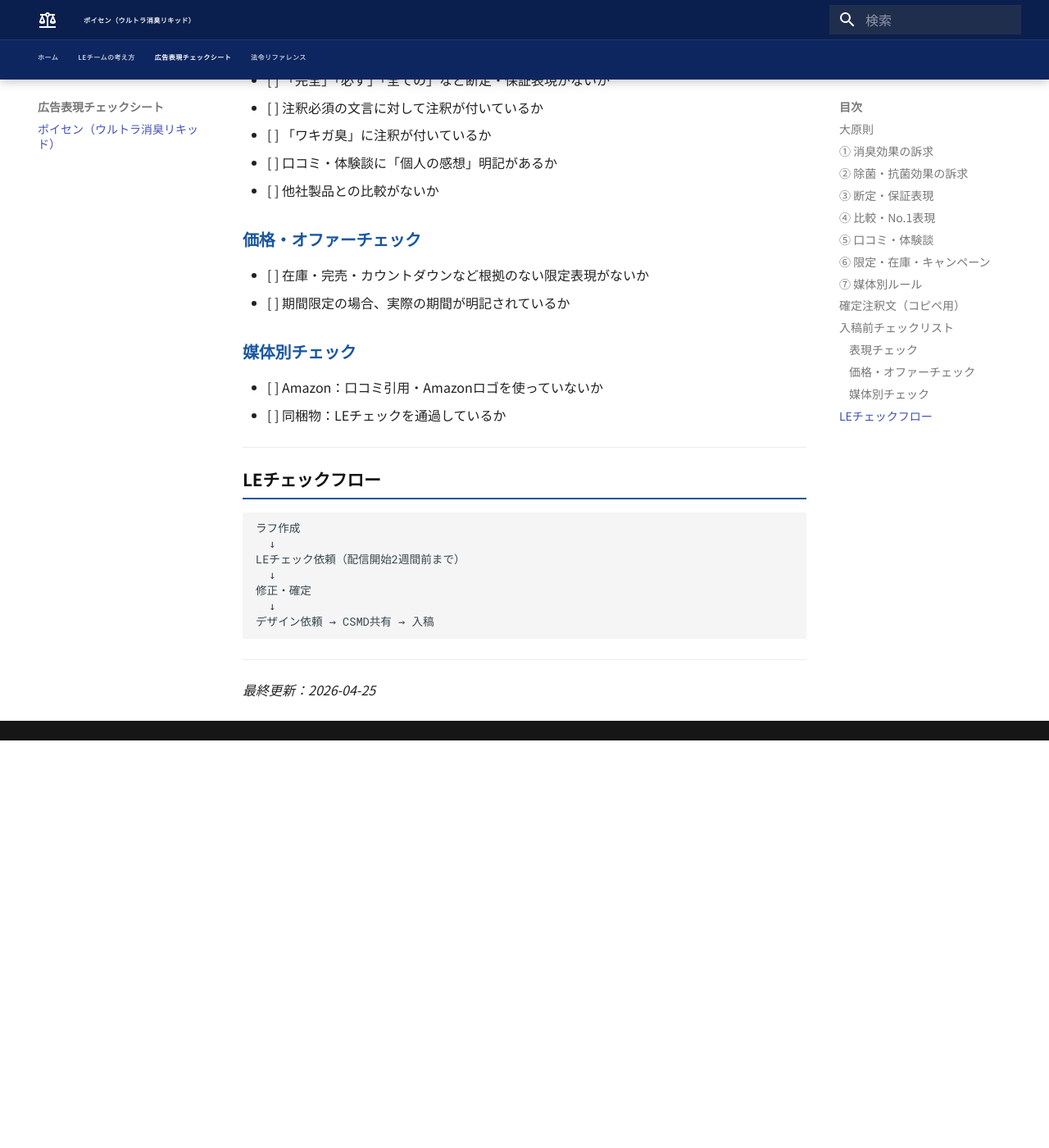
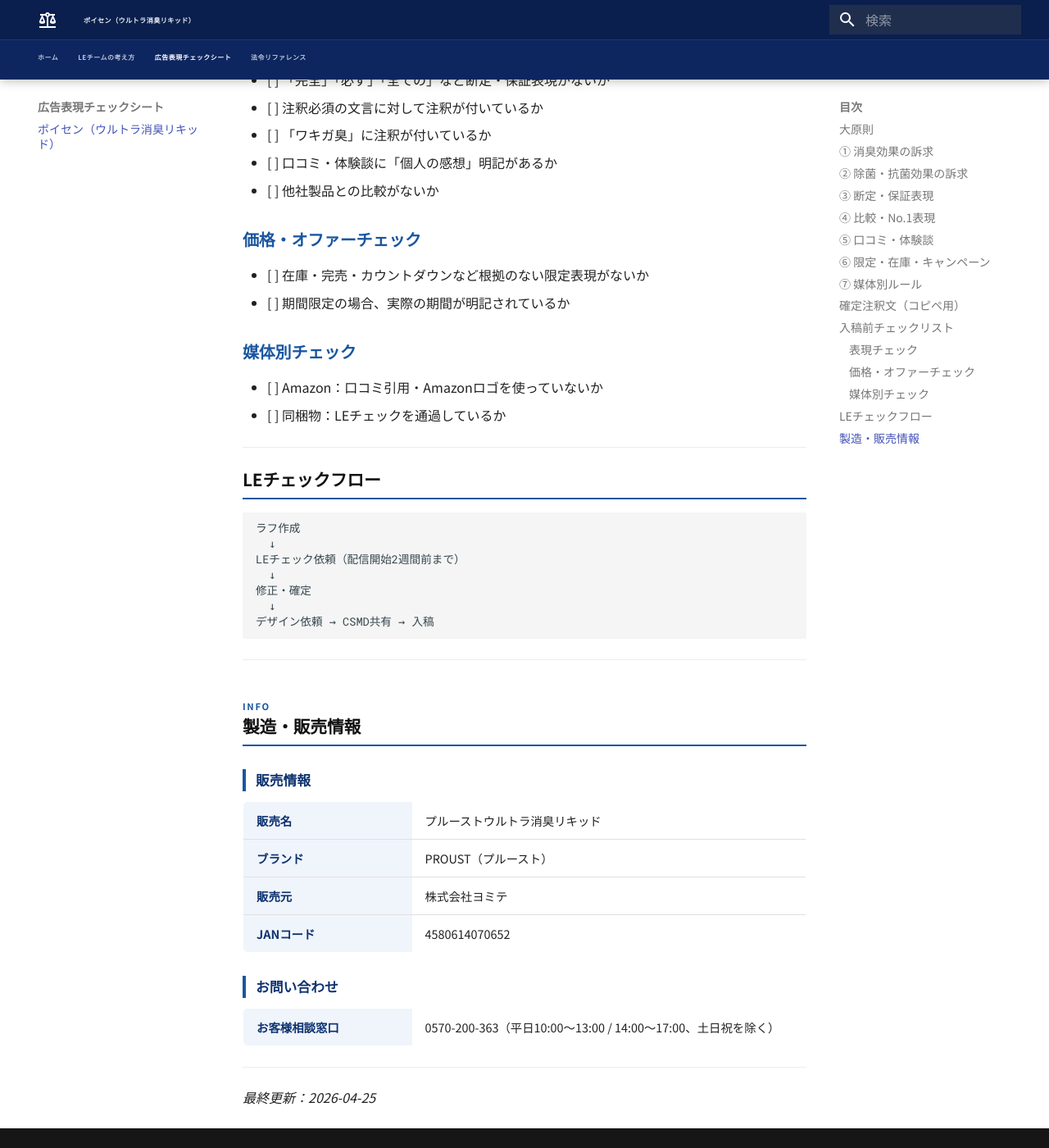
Before and after one commit to yomite-ys/yomite-prouspoisen-regulation, an MkDocs documentation site: the page built from docs/products/poisen.md, in a window 1280 px wide and 1400 px high, scrolled down 6327 px. Shown: the whole window at 82% size. Built offline with MkDocs 1.6.1 and Material for MkDocs 9.7.7, drawn with Linux system fonts in a browser that asks for light colours; before the commit the page ends 7230 px from its top, so only the background shows below that.

Commit message:
feat: ポイセン製造販売情報セクション追加
- extra.css: .info-table / .info-section-title スタイル追加
- poisen.md: 販売情報・お問い合わせテーブルを追加

Co-Authored-By: Claude Sonnet 4.6 <noreply@anthropic.com>

```diff
--- a/docs/products/poisen.md
+++ b/docs/products/poisen.md
@@ -22,6 +22,7 @@
   <a href="#section7">⑦ 媒体別ルール</a>
   <a href="#checklist">入稿前チェックリスト</a>
   <a href="#annotations">確定注釈文</a>
+  <a href="#product-info">製造・販売情報</a>
 </div>
 </div>
 
@@ -290,4 +291,25 @@ LEチェック依頼（配信開始2週間前まで）
 
 ---
 
+<div class="section-label" id="product-info">INFO</div>
+
+## 製造・販売情報
+
+<div class="info-section-title">販売情報</div>
+
+<table class="info-table">
+  <tr><td>販売名</td><td>プルーストウルトラ消臭リキッド</td></tr>
+  <tr><td>ブランド</td><td>PROUST（プルースト）</td></tr>
+  <tr><td>販売元</td><td>株式会社ヨミテ</td></tr>
+  <tr><td>JANコード</td><td>4580614070652</td></tr>
+</table>
+
+<div class="info-section-title">お問い合わせ</div>
+
+<table class="info-table">
+  <tr><td>お客様相談窓口</td><td>0570-200-363（平日10:00〜13:00 / 14:00〜17:00、土日祝を除く）</td></tr>
+</table>
+
+---
+
 *最終更新：2026-04-25*
--- a/docs/stylesheets/extra.css
+++ b/docs/stylesheets/extra.css
@@ -323,6 +323,47 @@ body, .md-typeset {
 }
 
 /* =============================================
+   製造販売情報テーブル
+   ============================================= */
+.info-section-title {
+  font-size: 1.05em;
+  font-weight: 700;
+  color: var(--blue-dark);
+  border-left: 4px solid var(--blue-main);
+  padding-left: 12px;
+  margin: 28px 0 12px;
+}
+
+.info-table {
+  width: 100%;
+  border-collapse: collapse;
+  font-size: 0.9em;
+  margin-bottom: 20px;
+  border: 1px solid var(--gray-border);
+  border-radius: 6px;
+  overflow: hidden;
+}
+
+.info-table td {
+  padding: 11px 16px;
+  border-bottom: 1px solid var(--gray-border);
+  vertical-align: top;
+  line-height: 1.6;
+}
+
+.info-table tr:last-child td {
+  border-bottom: none;
+}
+
+.info-table td:first-child {
+  font-weight: 700;
+  color: var(--blue-dark);
+  background-color: #f0f4fb;
+  width: 30%;
+  white-space: nowrap;
+}
+
+/* =============================================
    タブ
    ============================================= */
 .md-typeset .tabbed-labels > label {
```
